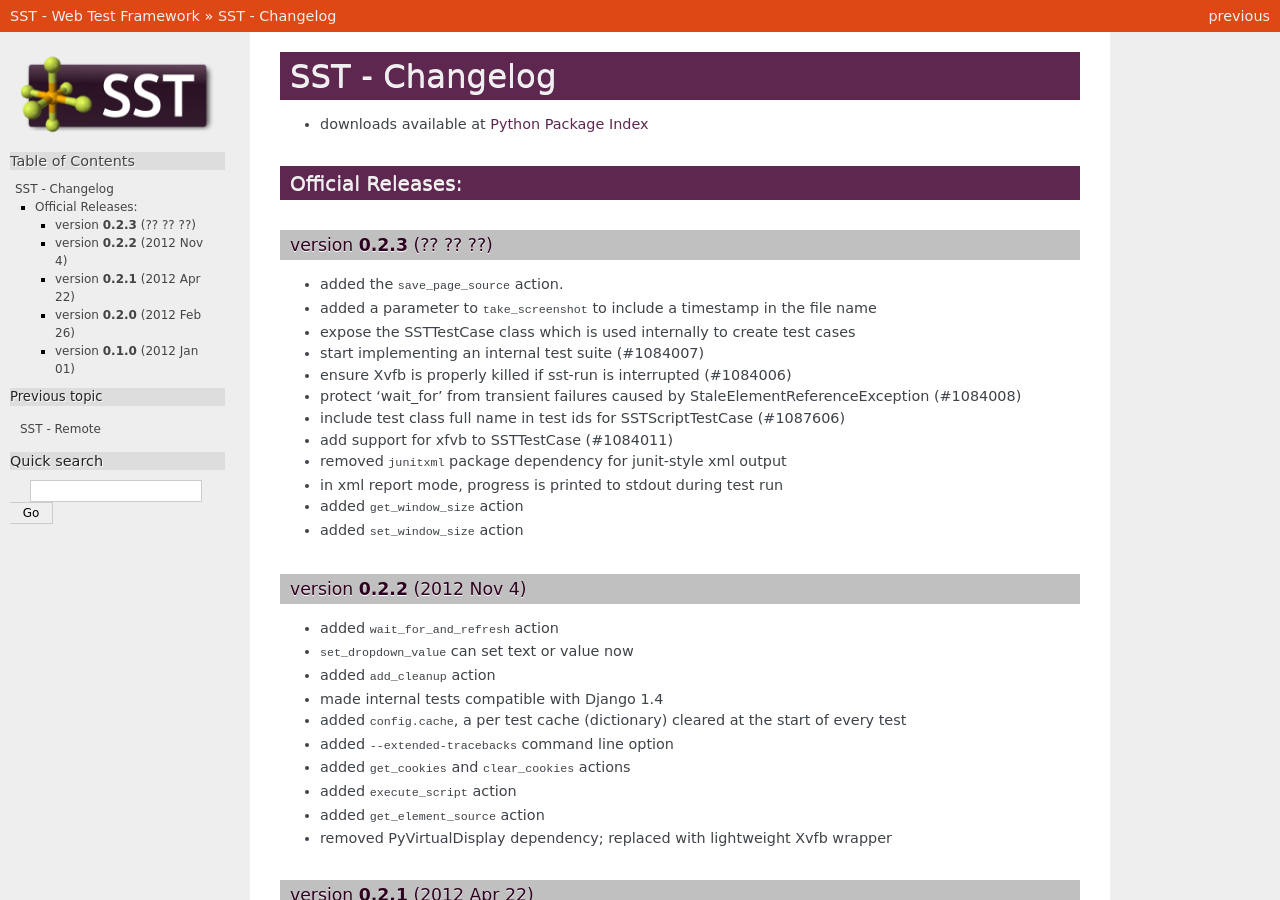
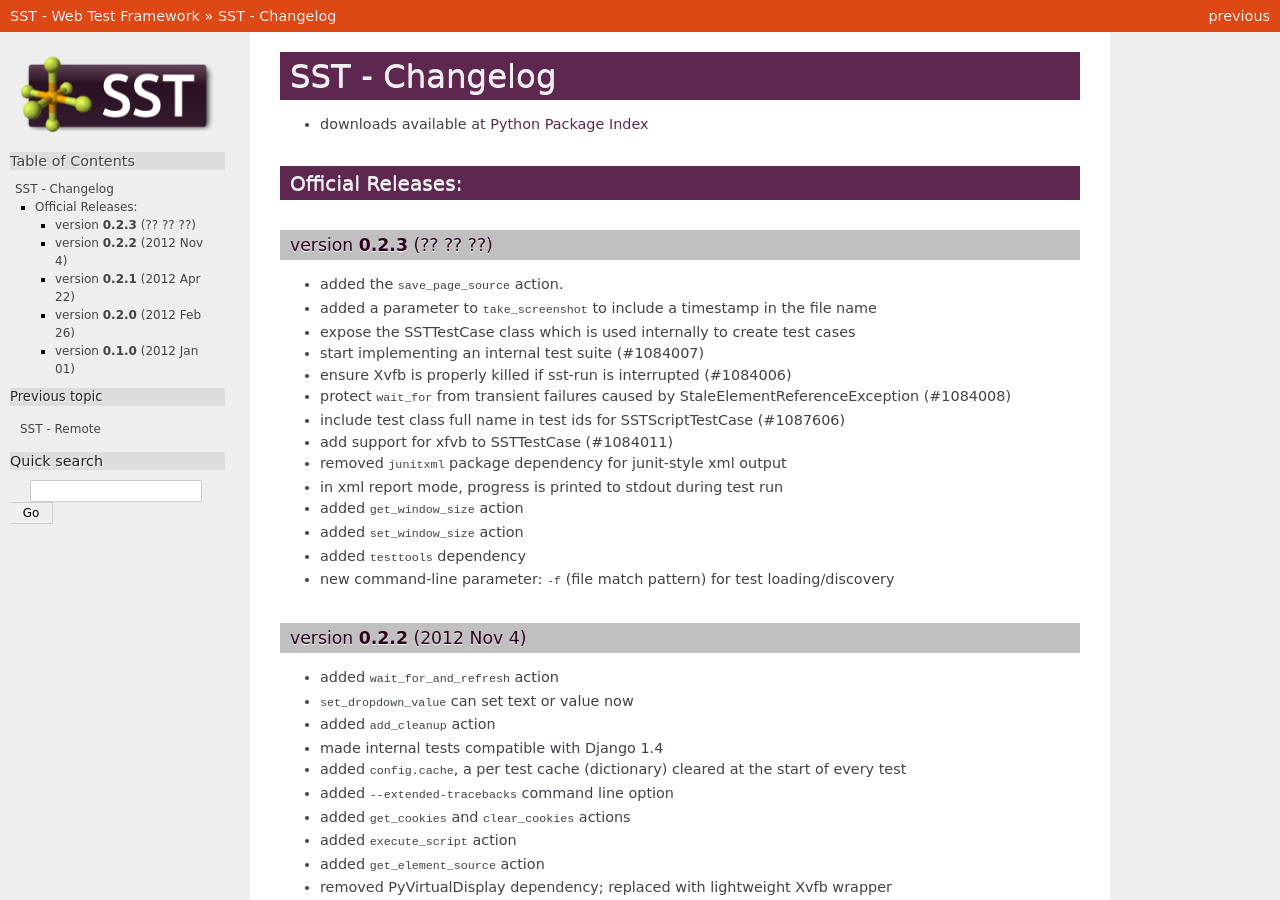
Before and after one commit to Work4Labs/selenium-simple-test, a Sphinx documentation site: the page built from docs/changelog.rst, in a window 1280 px wide and 900 px high. Built offline with Sphinx 7.4.7, drawn with Linux system fonts in a browser that asks for light colours; pages that are not in the unit, such as notebooks, are missing from menus.

Commit message:
updated changelog

```diff
--- a/docs/changelog.rst
+++ b/docs/changelog.rst
@@ -18,7 +18,7 @@
 * expose the SSTTestCase class which is used internally to create test cases
 * start implementing an internal test suite (#1084007)
 * ensure Xvfb is properly killed if sst-run is interrupted (#1084006)
-* protect 'wait_for' from transient failures caused by
+* protect ``wait_for`` from transient failures caused by
   StaleElementReferenceException (#1084008)
 * include test class full name in test ids for SSTScriptTestCase (#1087606)
 * add support for xfvb to SSTTestCase (#1084011)
@@ -26,6 +26,9 @@
 * in xml report mode, progress is printed to stdout during test run
 * added ``get_window_size`` action
 * added ``set_window_size`` action
+* added ``testtools`` dependency
+* new command-line parameter: ``-f`` (file match pattern) for test
+  loading/discovery
 
 
 version **0.2.2** (2012 Nov 4)
```
